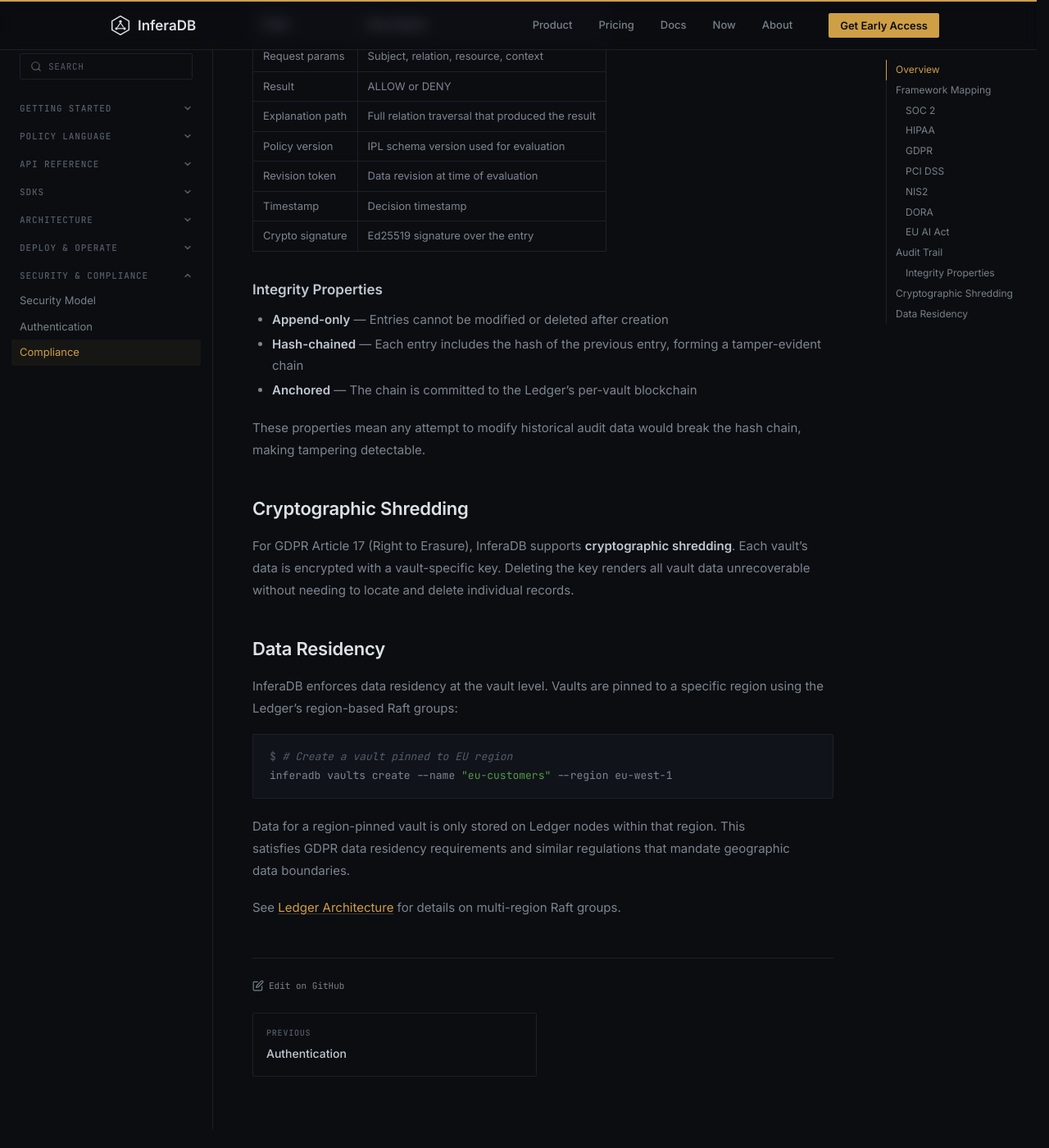
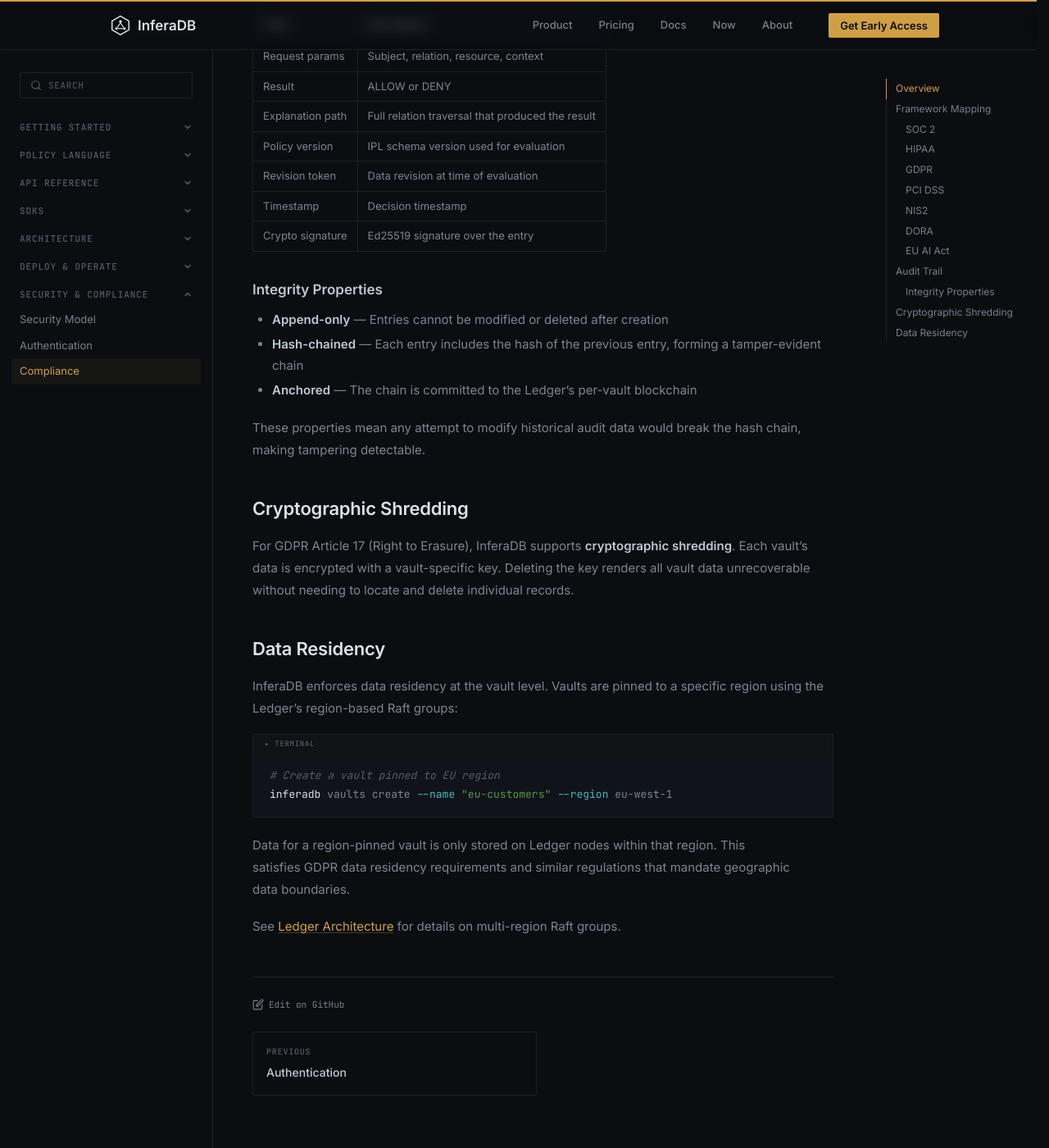
Before and after one commit to inferadb/site, a Jekyll site: the page built from docs/compliance.md, in a window 1280 px wide and 1400 px high, scrolled down 2106 px. Shown: the whole window at 82% size. Built offline with Jekyll 4.4.1, drawn with Linux system fonts in a browser that asks for light colours; before the commit the page ends 3483 px from its top, so only the background shows below that.

Commit message:
feat: shell syntax highlighting

```diff
--- a/_sass/main.scss
+++ b/_sass/main.scss
@@ -3058,6 +3058,7 @@
 
   // Attributes, properties — dimmer teal
   .na  { color: oklch(0.65 0.08 200); }
+  .nt  { color: var(--accent-teal); }     // name.tag — flags in shell, tags in HTML/XML
   .py  { color: var(--text-bright); }     // property names (TOML keys)
 
   // Strings — green
@@ -3877,17 +3878,36 @@
   .cta-actions { flex-direction: column; align-items: center; }
 }
 
-// ─── Shell prompt indicator ──────────────────────────────────
-// Adds a non-selectable $ prompt to bash/shell code blocks.
-
-.language-bash,
-.language-shell,
-.language-sh {
-  pre code::before {
-    content: '$ ';
+// ─── Shell / terminal code blocks ────────────────────────────
+// Thin header bar with terminal icon + label, distinguishing
+// shell blocks from language code blocks.
+
+.docs-content article .language-bash,
+.docs-content article .language-shell,
+.docs-content article .language-sh {
+  > .highlight {
+    border-top: none;
+    border-radius: 0 0 var(--radius-sm) var(--radius-sm);
+  }
+
+  // Command name — highlighted by JS
+  .sh-cmd { color: var(--text-white); }
+
+  // Terminal header bar
+  &::before {
+    content: '\25B8  TERMINAL';
+    display: block;
+    padding: 0.4375rem 0.875rem;
+    background: rgba(255, 255, 255, 0.02);
+    border: 1px solid var(--border);
+    border-bottom: none;
+    border-radius: var(--radius-sm) var(--radius-sm) 0 0;
+    font-family: var(--font-mono);
+    font-size: 0.5625rem;
+    font-weight: 500;
+    letter-spacing: 0.08em;
     color: var(--muted);
-    user-select: none;
-    -webkit-user-select: none;
+    line-height: 1;
   }
 }
 
--- a/assets/js/main.js
+++ b/assets/js/main.js
@@ -278,6 +278,57 @@
         pre.appendChild(label);
       }
     }
+  });
+})();
+
+// 2b. Shell command name highlighting
+// Wraps the first word of each line in shell blocks with a span for styling.
+(function() {
+  document.querySelectorAll('.language-bash .highlight code, .language-shell .highlight code, .language-sh .highlight code').forEach(function(code) {
+    var nodes = Array.prototype.slice.call(code.childNodes);
+    var atLineStart = true;
+
+    nodes.forEach(function(node) {
+      if (node.nodeType !== 3) {
+        // If it's a comment span (.c), next text node starts a new line
+        if (node.classList && node.classList.contains('c')) atLineStart = true;
+        return;
+      }
+      var text = node.textContent;
+      if (!text) return;
+
+      // Split on newlines to find line starts
+      var lines = text.split('\n');
+      if (lines.length <= 1 && !atLineStart) return;
+
+      var frag = document.createDocumentFragment();
+      lines.forEach(function(line, i) {
+        if (i > 0) frag.appendChild(document.createTextNode('\n'));
+
+        var isStart = (i > 0) || atLineStart;
+        var trimmed = line.replace(/^\s+/, '');
+        var leading = line.substring(0, line.length - trimmed.length);
+
+        if (isStart && trimmed.length > 0 && !trimmed.startsWith('#')) {
+          var firstSpace = trimmed.indexOf(' ');
+          var cmd = firstSpace >= 0 ? trimmed.substring(0, firstSpace) : trimmed;
+          var rest = firstSpace >= 0 ? trimmed.substring(firstSpace) : '';
+
+          if (leading) frag.appendChild(document.createTextNode(leading));
+          var span = document.createElement('span');
+          span.className = 'sh-cmd';
+          span.textContent = cmd;
+          frag.appendChild(span);
+          if (rest) frag.appendChild(document.createTextNode(rest));
+        } else {
+          frag.appendChild(document.createTextNode(line));
+        }
+      });
+
+      // Track whether next node starts a new line
+      atLineStart = text.endsWith('\n');
+      node.parentNode.replaceChild(frag, node);
+    });
   });
 })();
 
```
